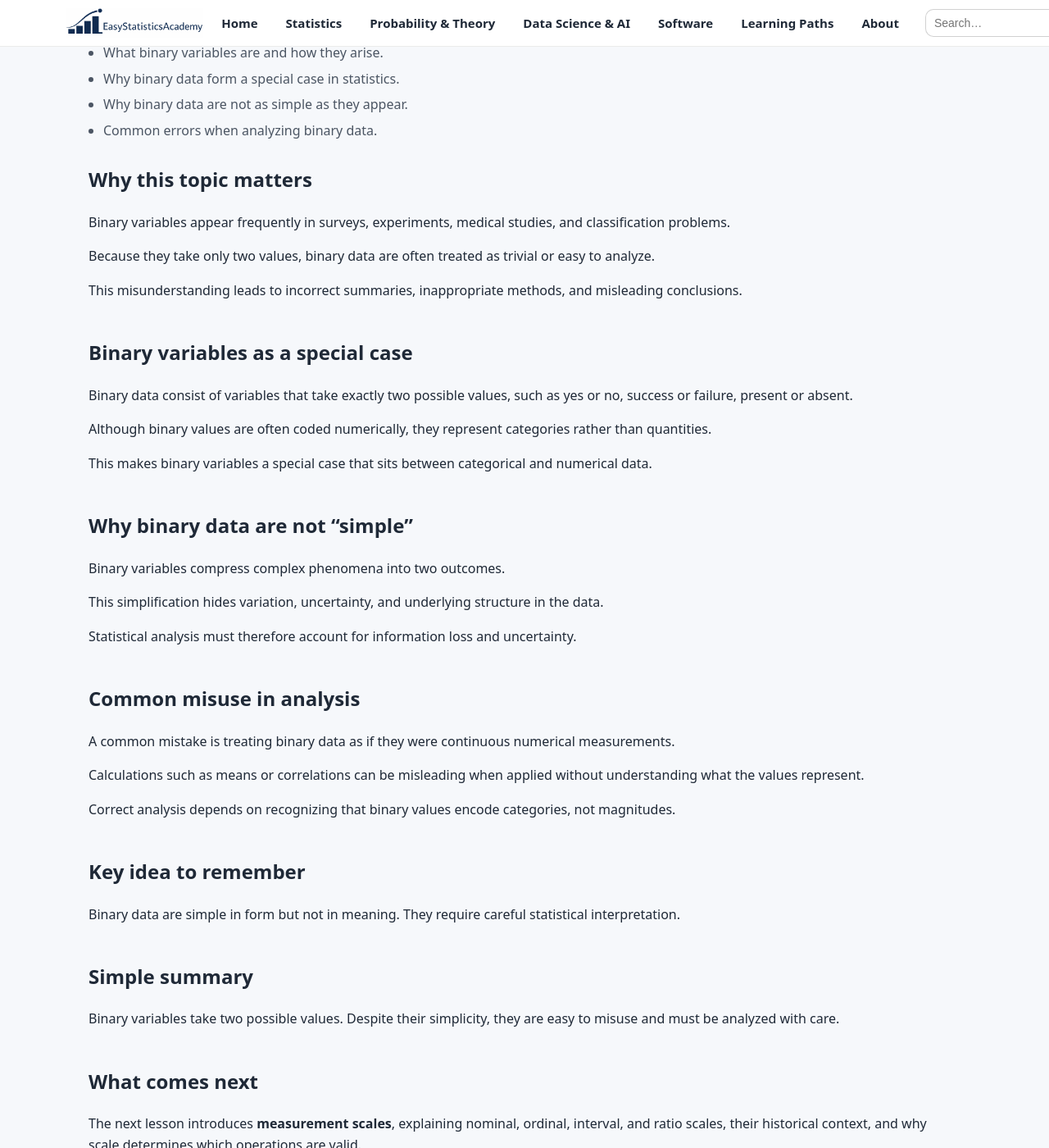
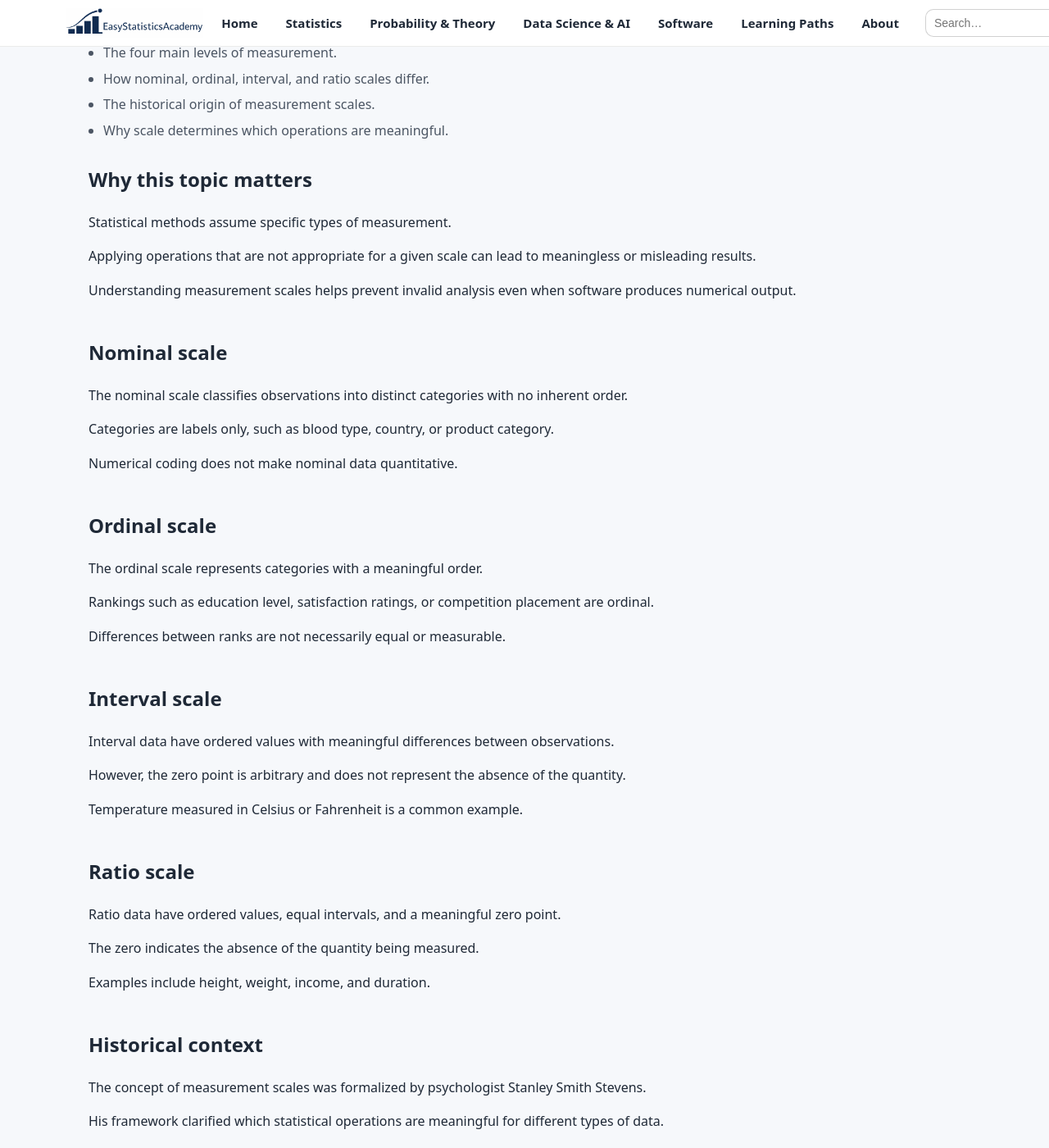
Before and after one commit to ammar-homaida-statistics/easystatisticsacademy, a Jekyll site: the page built from foundations/measurement-scales/index.md, in a window 1280 px wide and 1400 px high, scrolled down 461 px. Shown: the whole window at 82% size. Built offline with Jekyll 4.4.1, drawn with Linux system fonts in a browser that asks for light colours; some of the changed text lies outside the part shown.

Commit message:
Update index.md

```diff
--- a/foundations/measurement-scales/index.md
+++ b/foundations/measurement-scales/index.md
@@ -1,32 +1,32 @@
 ---
 layout: default
-title: Binary Data
-description: A clear explanation of binary variables as a special case, why binary data are not simple, and how they are commonly misused in analysis.
-permalink: /foundations/binary-data/
+title: Measurement Scales
+description: An introduction to nominal, ordinal, interval, and ratio scales, their historical origins, and why measurement scale determines valid operations.
+permalink: /foundations/measurement-scales/
 section: foundations
-lesson_order: 11
+lesson_order: 12
 ---
 
 <meta name="esa-section" content="foundations">
-<meta name="esa-lesson-title" content="Binary Data">
-<meta name="esa-lesson-url" content="/foundations/binary-data/">
+<meta name="esa-lesson-title" content="Measurement Scales">
+<meta name="esa-lesson-url" content="/foundations/measurement-scales/">
 
-<a class="btn btn-primary" href="/foundations/discrete-vs-continuous-data/">
-  Previous: Discrete vs Continuous Data
+<a class="btn btn-primary" href="/foundations/binary-data/">
+  Previous: Binary Data
 </a>
 
 <section class="hero hero-lesson">
   <div class="hero-card">
-    <h1>Binary Data</h1>
+    <h1>Measurement Scales</h1>
 
     <p class="lead">
-      This lesson explains binary data as a special type of variable,
-      why binary data are often misunderstood, and how they are commonly
-      misused in statistical analysis.
+      This lesson introduces the main levels of measurement—nominal, ordinal,
+      interval, and ratio—and explains why the measurement scale determines
+      which statistical operations are valid.
     </p>
 
     <p class="muted-mini">
-      Section: <strong>Statistics Foundations</strong> • Lesson 11
+      Section: <strong>Statistics Foundations</strong> • Lesson 12
     </p>
   </div>
 </section>
@@ -36,10 +36,10 @@ lesson_order: 11
     <h2>What you will learn</h2>
 
     <ul class="bullets">
-      <li>What binary variables are and how they arise.</li>
-      <li>Why binary data form a special case in statistics.</li>
-      <li>Why binary data are not as simple as they appear.</li>
-      <li>Common errors when analyzing binary data.</li>
+      <li>The four main levels of measurement.</li>
+      <li>How nominal, ordinal, interval, and ratio scales differ.</li>
+      <li>The historical origin of measurement scales.</li>
+      <li>Why scale determines which operations are meaningful.</li>
     </ul>
   </div>
 </section>
@@ -49,80 +49,137 @@ lesson_order: 11
     <h2>Why this topic matters</h2>
 
     <p>
-      Binary variables appear frequently in surveys, experiments,
-      medical studies, and classification problems.
+      Statistical methods assume specific types of measurement.
     </p>
 
     <p>
-      Because they take only two values, binary data are often
-      treated as trivial or easy to analyze.
+      Applying operations that are not appropriate for a given scale
+      can lead to meaningless or misleading results.
     </p>
 
     <p>
-      This misunderstanding leads to incorrect summaries,
-      inappropriate methods, and misleading conclusions.
+      Understanding measurement scales helps prevent invalid analysis
+      even when software produces numerical output.
     </p>
   </div>
 </section>
 
 <section class="section">
   <div class="content-narrow">
-    <h2>Binary variables as a special case</h2>
+    <h2>Nominal scale</h2>
 
     <p>
-      Binary data consist of variables that take exactly two possible values,
-      such as yes or no, success or failure, present or absent.
+      The nominal scale classifies observations into distinct categories
+      with no inherent order.
     </p>
 
     <p>
-      Although binary values are often coded numerically,
-      they represent categories rather than quantities.
+      Categories are labels only, such as blood type, country,
+      or product category.
     </p>
 
     <p>
-      This makes binary variables a special case that sits
-      between categorical and numerical data.
+      Numerical coding does not make nominal data quantitative.
     </p>
   </div>
 </section>
 
 <section class="section">
   <div class="content-narrow">
-    <h2>Why binary data are not “simple”</h2>
+    <h2>Ordinal scale</h2>
 
     <p>
-      Binary variables compress complex phenomena into two outcomes.
+      The ordinal scale represents categories with a meaningful order.
     </p>
 
     <p>
-      This simplification hides variation, uncertainty,
-      and underlying structure in the data.
+      Rankings such as education level, satisfaction ratings,
+      or competition placement are ordinal.
     </p>
 
     <p>
-      Statistical analysis must therefore account for
-      information loss and uncertainty.
+      Differences between ranks are not necessarily equal or measurable.
     </p>
   </div>
 </section>
 
 <section class="section">
   <div class="content-narrow">
-    <h2>Common misuse in analysis</h2>
+    <h2>Interval scale</h2>
 
     <p>
-      A common mistake is treating binary data as if they were
-      continuous numerical measurements.
+      Interval data have ordered values with meaningful differences
+      between observations.
     </p>
 
     <p>
-      Calculations such as means or correlations can be misleading
-      when applied without understanding what the values represent.
+      However, the zero point is arbitrary and does not represent
+      the absence of the quantity.
     </p>
 
     <p>
-      Correct analysis depends on recognizing that binary values
-      encode categories, not magnitudes.
+      Temperature measured in Celsius or Fahrenheit is a common example.
+    </p>
+  </div>
+</section>
+
+<section class="section">
+  <div class="content-narrow">
+    <h2>Ratio scale</h2>
+
+    <p>
+      Ratio data have ordered values, equal intervals,
+      and a meaningful zero point.
+    </p>
+
+    <p>
+      The zero indicates the absence of the quantity being measured.
+    </p>
+
+    <p>
+      Examples include height, weight, income, and duration.
+    </p>
+  </div>
+</section>
+
+<section class="section">
+  <div class="content-narrow">
+    <h2>Historical context</h2>
+
+    <p>
+      The concept of measurement scales was formalized by
+      psychologist Stanley Smith Stevens.
+    </p>
+
+    <p>
+      His framework clarified which statistical operations
+      are meaningful for different types of data.
+    </p>
+
+    <p>
+      Despite criticism and debate, the framework remains
+      widely used in statistics education.
+    </p>
+  </div>
+</section>
+
+<section class="section">
+  <div class="content-narrow">
+    <h2>Why scale determines allowed operations</h2>
+
+    <p>
+      Each measurement scale supports only certain comparisons
+      and calculations.
+    </p>
+
+    <p>
+      Some operations, such as averaging or taking ratios,
+      are only meaningful for specific scales.
+    </p>
+
+    <p>
+      Statistical software may allow invalid operations,
+      but mathematical output does not guarantee meaningful results.
     </p>
   </div>
 </section>
@@ -132,8 +189,8 @@ lesson_order: 11
     <h2>Key idea to remember</h2>
 
     <p>
-      Binary data are simple in form but not in meaning.
-      They require careful statistical interpretation.
+      Measurement scales determine what can and cannot be done
+      with data in a meaningful way.
     </p>
   </div>
 </section>
@@ -143,9 +200,9 @@ lesson_order: 11
     <h2>Simple summary</h2>
 
     <p>
-      Binary variables take two possible values.
-      Despite their simplicity, they are easy to misuse
-      and must be analyzed with care.
+      Nominal, ordinal, interval, and ratio scales describe
+      different kinds of data. Choosing valid operations
+      depends on understanding the measurement scale.
     </p>
   </div>
 </section>
@@ -155,14 +212,13 @@ lesson_order: 11
     <h2>What comes next</h2>
 
     <p>
-      The next lesson introduces <strong>measurement scales</strong>,
-      explaining nominal, ordinal, interval, and ratio scales,
-      their historical context, and why scale determines
-      which operations are valid.
+      The next lesson explains what you can and cannot do
+      with each measurement scale, including common misuse
+      and real-world examples of invalid analysis.
     </p>
 
-    <a class="btn btn-primary" href="/foundations/measurement-scales/">
-      Next: Measurement Scales
+    <a class="btn btn-primary" href="/foundations/what-you-can-and-cannot-do-with-each-scale/">
+      Next: What You Can and Cannot Do With Each Scale
     </a>
   </div>
 </section>
```
